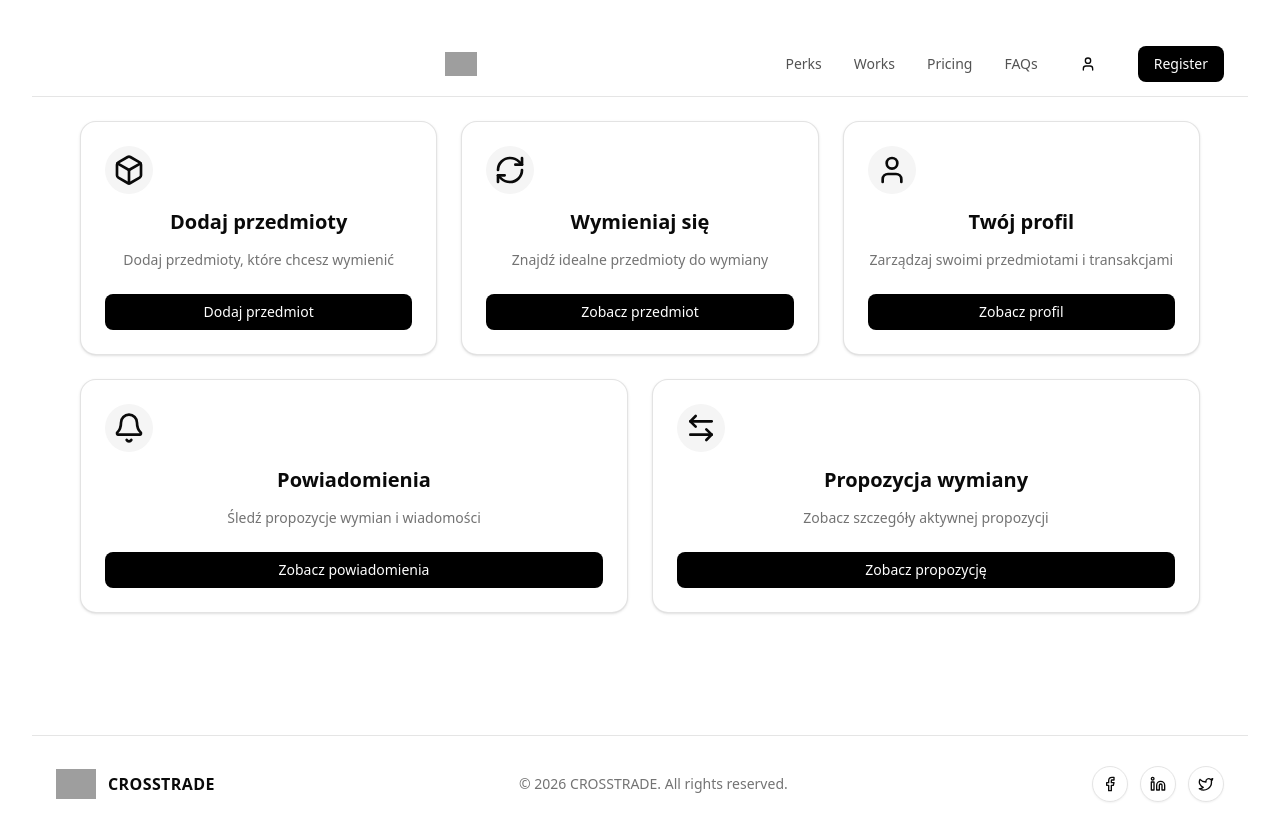
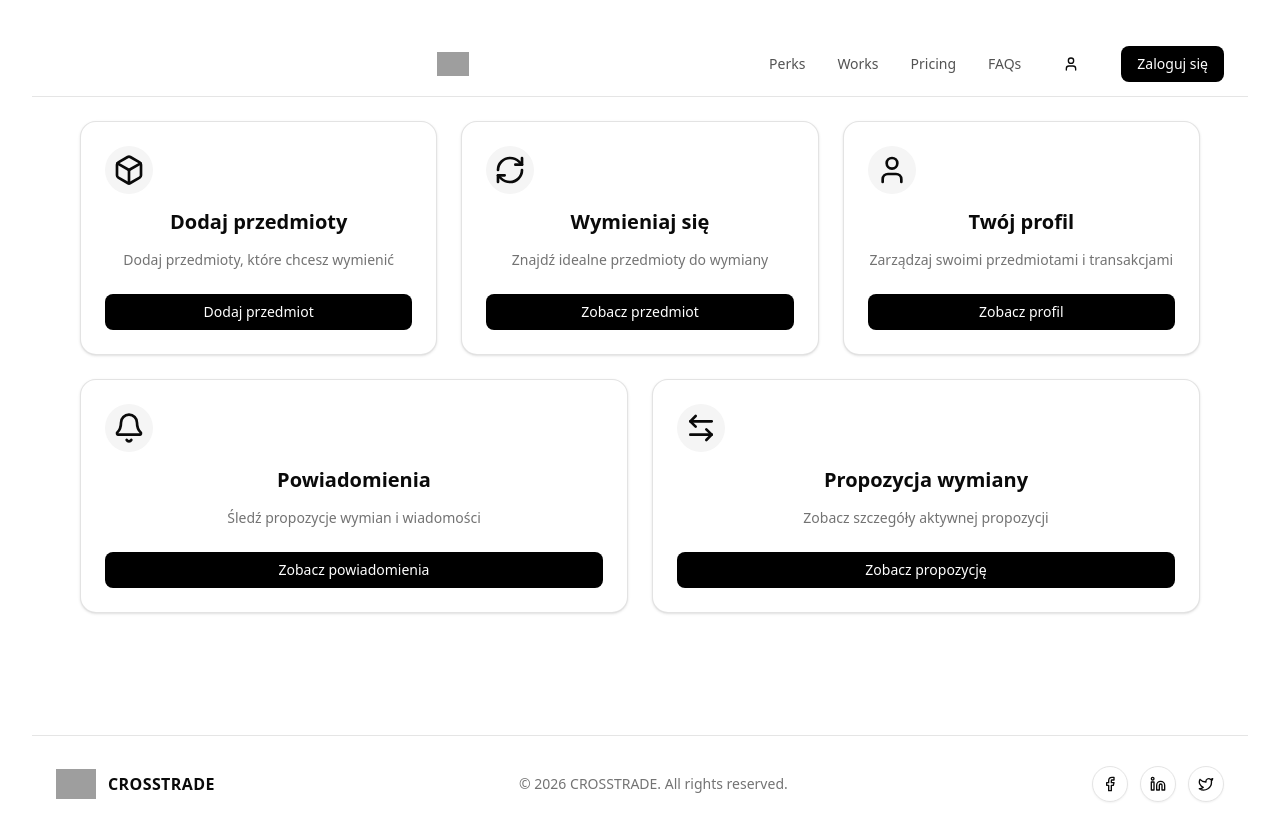
Before and after one commit to Tfiros/Inzynierka-alfa-front, a React (Vite) app: page / in a window 1280 px wide. Shown: the top 840 px of the page. Built offline with nearby package versions, Linux system fonts and the light colour scheme; no server answers; grey boxes are pictures that could not be loaded.

Commit message:
Update text

```diff
--- a/src/layout/navbar.tsx
+++ b/src/layout/navbar.tsx
@@ -36,7 +36,7 @@ export default function TopNav() {
             }}
             className="bg-black text-white hover:bg-black/90 cursor-pointer"
           >
-            Register
+            Zaloguj się
           </Button>
           <AuthModal
             open={openRegisterModal}
--- a/src/shared/AuthConstants.ts
+++ b/src/shared/AuthConstants.ts
@@ -10,8 +10,7 @@ export const authTitles: Record<AuthModalView, string> = {
 }
 
 export const authDescriptions: Record<AuthModalView, string> = {
-  login:
-    'Lorem ipsum dolor sit amet consectetur adipisicing elit. Quaerat accusamus officia itaque',
+  login: 'Zaloguj się, aby zacząć korzystać z wszystkich funkcji CrossTrade',
   register:
     'Utwórz konto, aby zacząć korzystać z wszystkich funkcji CrossTrade',
   'forgot-email': 'Wprowadź swój email, aby otrzymać kod do zresetowania hasła',
```
